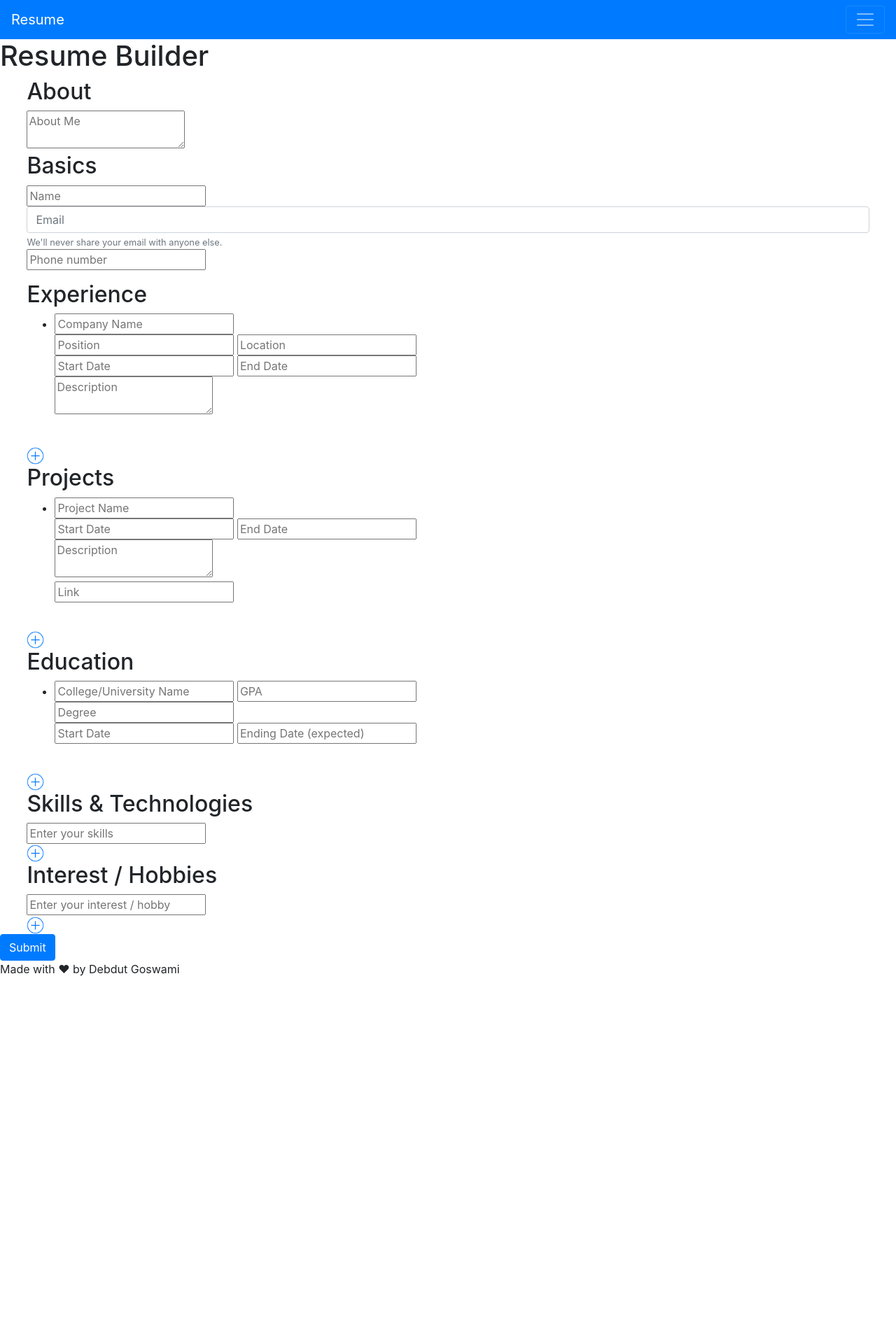
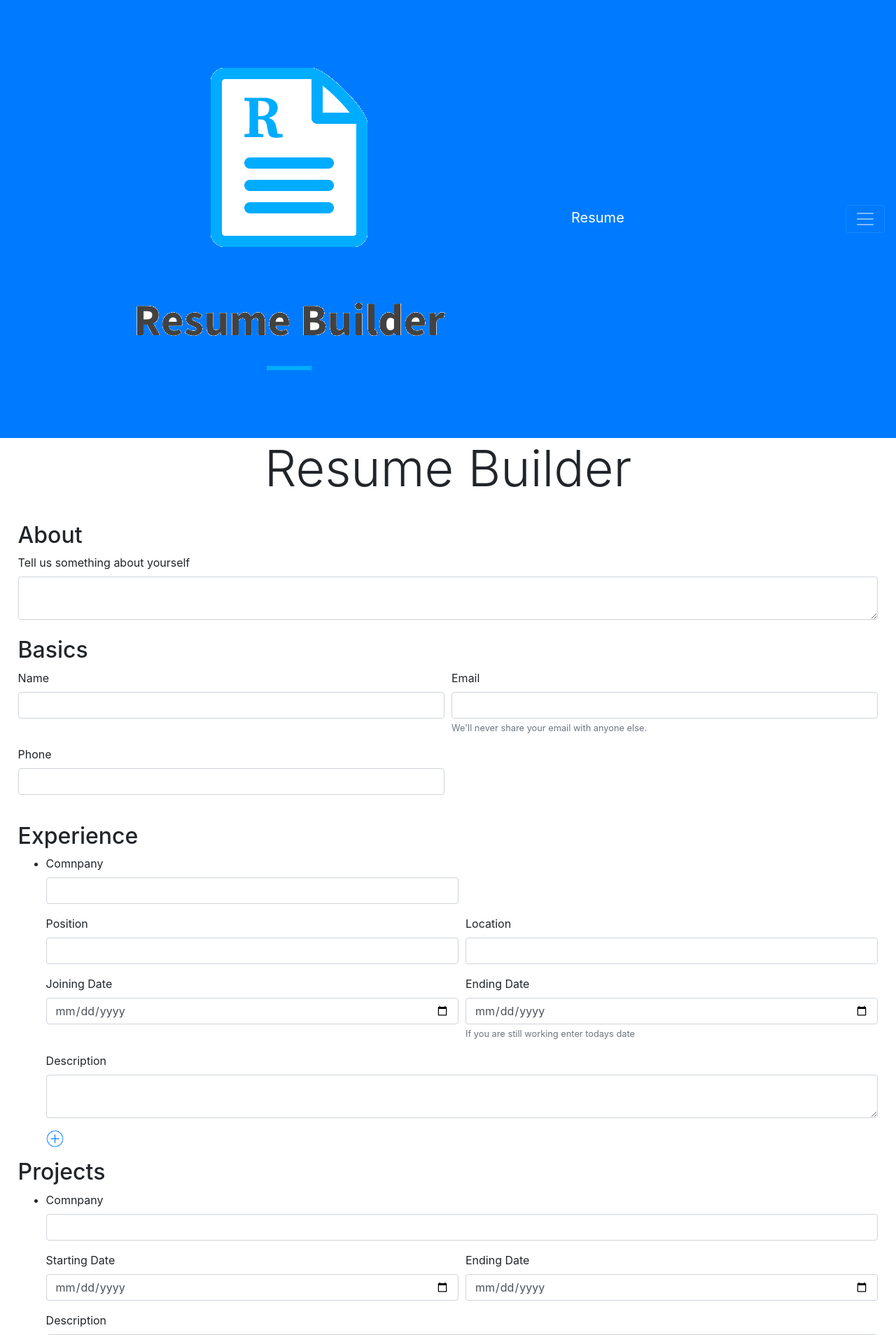
Before and after one commit to debdutgoswami/resume-builder, a Flask app: page / in a window 1280 px wide. Shown: the top 1908 px of the page at 70% size. Before the commit the page ends 1395 px from the top, so only its background shows below. Run offline with Flask 2, Linux system fonts and the light colour scheme; some libraries are stand-ins or nearby versions.

Commit message:
UI bootstrap

```diff
--- a/server/src/templates/about.html
+++ b/server/src/templates/about.html
@@ -1,13 +1,13 @@
 {% extends "base.html" %}
 {% block navbar %}
 <li class="nav-item">
-<a class="nav-link" href="home">Home</a>
+<a class="nav-link" href="/">Home</a>
 </li>
 <li class="nav-item">
 <a class="nav-link" href="howtouse">How to Use</a>
 </li>
 <li class="nav-item active">
-<a class="nav-link" href="#">About<span class="sr-only">(current)</span></a>
+<a class="nav-link" href="">About<span class="sr-only">(current)</span></a>
 </li>
 {% endblock %}
 
--- a/server/src/templates/base.html
+++ b/server/src/templates/base.html
@@ -12,10 +12,10 @@
         <meta http-equiv="Content-Security-Policy" content="upgrade-insecure-requests">
 
         <title>Resume Builder</title>
-        <link rel = "icon" href ="images/logo.png" type = "image/x-icon">
+        <link rel = "icon" href ="../images/logo.png" type="image/x-icon">
 
         <nav class="navbar navbar-dark bg-primary">
-            <a class="navbar-brand" href="home">Resume</a>
+            <a class="navbar-brand" href="/"><img src="../images/logo.png" alt="">Resume</a>
             <button class="navbar-toggler" type="button" data-toggle="collapse" data-target="#navbarNav" aria-controls="navbarNav" aria-expanded="false" aria-label="Toggle navigation">
             <span class="navbar-toggler-icon"></span>
             </button>
@@ -26,11 +26,11 @@
             </ul>
             </div>
         </nav>
-        <h1>{% block heading %}{% endblock %}</h1>
+        <h1 class="display-3" style="text-align: center;">{% block heading %}{% endblock %}</h1>
     </head>
     <body>
         {% block body %}{% endblock %}
-        <p id="footer">Made with &hearts; by Debdut Goswami</p>
+        <small class="form-text text-muted" style="text-align: center;">Made with &hearts; by Debdut Goswami</p>
         <script src="https://code.jquery.com/jquery-3.4.1.slim.min.js" integrity="sha384-J6qa4849blE2+poT4WnyKhv5vZF5SrPo0iEjwBvKU7imGFAV0wwj1yYfoRSJoZ+n" crossorigin="anonymous"></script>
         <script src="https://cdn.jsdelivr.net/npm/popper.js@1.16.0/dist/umd/popper.min.js" integrity="sha384-Q6E9RHvbIyZFJoft+2mJbHaEWldlvI9IOYy5n3zV9zzTtmI3UksdQRVvoxMfooAo" crossorigin="anonymous"></script>
         <script src="https://stackpath.bootstrapcdn.com/bootstrap/4.4.1/js/bootstrap.min.js" integrity="sha384-wfSDF2E50Y2D1uUdj0O3uMBJnjuUD4Ih7YwaYd1iqfktj0Uod8GCExl3Og8ifwB6" crossorigin="anonymous"></script>
--- a/server/src/templates/home.html
+++ b/server/src/templates/home.html
@@ -1,7 +1,7 @@
 {% extends "base.html" %}
 {% block navbar %}
 <li class="nav-item active">
-<a class="nav-link" href="#">Home <span class="sr-only">(current)</span></a>
+<a class="nav-link" href="">Home <span class="sr-only">(current)</span></a>
 </li>
 <li class="nav-item">
 <a class="nav-link" href="howtouse">How to Use</a>
@@ -38,95 +38,167 @@
 </script>
 
 <!-- Form -->
-<form method="POST" action="/" id="f1">
+<form method="POST" action="/" id="f1" style="padding: 2%;">
 
     <!-- about -->
-    <div class="about" style="padding-left: 3%; padding-right: 3%;">
     <h2>About</h2>
-        <textarea name="about" placeholder="About Me" required></textarea>
+    <div class="overflow-hidden">
+        <label for="inputAbout">Tell us something about  yourself</label>
+        <textarea name="about" id="inputAbout" class="form-control overflow-hidden" required></textarea><br>
     </div>
 
     <!-- Basic -->
-    <div class="form-group" style="padding-left: 3%;padding-right: 3%;">
     <h2>Basics</h2>
-        <input type="text" name="name" placeholder="Name" required>
-        <input type="email" id="emailHelp" class="form-control" name="email" placeholder="Email" required>
-        <small id="emailHelp" class="form-text text-muted">We'll never share your email with anyone else.</small>
-        <input type="number" name="phone" placeholder="Phone number" required>
+    <div class="form-row">
+        <div class="form-group col-md-6">
+            <label for="inputName4">Name</label>
+            <input type="text" name="name" class="form-control" id="inputName4" required>
         </div>
 
+        <div class="form-group col-md-6">
+            <label for="inputEmail4">Email</label>
+            <input type="email" name="email" class="form-control" id="inputEmail4" required>
+            <small id="inputEmail4" class="form-text text-muted">We'll never share your email with anyone else.</small>
+        </div>
+        <div class="form-group col-md-6">
+          <label for="inputPhone">Phone</label>
+          <input type="number" id="inputPhone" name="phone" class="form-control" required>
+        </div>
+    </div>
+    <br>
+
     <!-- Experience -->
-    <div class="experience" id="exp" style="padding-left: 3%; padding-right: 3%;">
     <h2>Experience</h2>
+    <div class="experience" id="exp">
         <ul id="tb2">
             <li id="addrow">
-                <input id="cname" type="text" name="cname" class="field-style field-split25 align-left" placeholder="Company Name" required/><br>
-                <input id="cpos" type="text" name="cpos" class="field-style field-split25 align-left" placeholder="Position" required/>
-                <input id="clocation" type="text" name="clocation" class="field-style field-split25 align-left" placeholder="Location" required/><br>
-                <input id="cstart" type="text" name="cstart" class="field-style field-split25 align-left" placeholder="Start Date" required/>
-                <input id="cend" type="text" name="cend" class="field-style field-split25 align-left" placeholder="End Date" required/><br>
-                <textarea id="cdescription" type="text" name="cdescription" class="field-style field-split25 align-left" placeholder="Description" required></textarea>
-                <br><br>
+            <div class="form-row">
+                <div class="form-group col-md-6">
+                    <label for="inputcompany">Comnpany</label>
+                    <input type="text" class="form-control" name="cname" id="inputcompany">
+                </div>
+            </div>
+            <div class="form-row">
+                <div class="form-group col-md-6">
+                    <label for="inputposition">Position</label>
+                    <input type="text" name="cpos" class="form-control" id="inputposition">
+                </div>
+                <div class="form-group col-md-6">
+                    <label for="inputlocation">Location</label>
+                    <input type="text" name="clocation" class="form-control" id="inputlocation">
+                </div>
+            </div>
+            <div class="form-row">
+                <div class="form-group col-md-6">
+                    <label for="inputstart">Joining Date</label>
+                    <input type="date" name="cstart" class="form-control" id="inputstart">
+                </div>
+                <div class="form-group col-md-6">
+                    <label for="inputend">Ending Date</label>
+                    <input type="date" name="cend" class="form-control" id="inputend">
+                    <small id="helpId" class="text-muted">If you are still working enter todays date</small>
+                </div>
+            </div>
+            <div class="form-group">
+                <label for="inputdescription">Description</label>
+                <textarea id="inputdescription" class="form-control" type="text" name="cdescription"></textarea>
+            </div>
             </li>
+            <img src="../images/plus.png" alt="" style="width:25px;height:25px; border: 0;" id="addbtn">
         </ul>
-        <img src="images/plus.png" alt="" style="width:25px;height:25px; border: 0;" id="addbtn">
     </div>
 
     <!-- Projects -->
-    <div class="projects" id="projects" style="padding-left: 3%; padding-right: 3%;">
     <h2>Projects</h2>
+    <div class="projects" id="projects">
         <ul id="proj">
             <li id="addproj">
-                <input id="pname" type="text" name="pname" class="field-style field-split25 align-left" placeholder="Project Name" required/><br>
-                <input id="pstart" type="text" name="pstart" class="field-style field-split25 align-left" placeholder="Start Date" required/>
-                <input id="pend" type="text" name="pend" class="field-style field-split25 align-left" placeholder="End Date" required/><br>
-                <textarea id="pdescription" type="text" name="pdescription" class="field-style field-split25 align-left" placeholder="Description" required></textarea><br>
-                <input id="plink" type="url" name="plink" class="field-style field-split25 align-left" placeholder="Link" required/>
-                <br><br>
+                <div class="form-group">
+                    <label for="inputproject">Comnpany</label>
+                    <input type="text" class="form-control" name="pname" id="inputproject">
+                </div>
+                <div class="form-row">
+                    <div class="form-group col-md-6">
+                        <label for="inputstart">Starting Date</label>
+                        <input type="date" name="pstart" class="form-control" id="inputstart">
+                    </div>
+                    <div class="form-group col-md-6">
+                        <label for="inputend">Ending Date</label>
+                        <input type="date" name="pend" class="form-control" id="inputend">
+                    </div>
+                </div>
+                <div class="form-group">
+                    <label for="inputdescription">Description</label>
+                    <textarea id="inputdescription" class="form-control" type="text" name="pdescription"></textarea>
+                </div>
+                <div class="form-group">
+                  <label for="inputlink">Link</label>
+                  <input type="url" name="plink" id="inputlink" class="form-control">
+                </div>
+                </li>
+                <img src="../images/plus.png" alt="" style="width:25px;height:25px; border: 0;" id="addbtn">
             </li>
         </ul>
-        <img src="images/plus.png" alt="" style="width:25px;height:25px; border: 0;" id="projbtn">
+        <img src="../images/plus.png" alt="" style="width:25px;height:25px; border: 0;" id="projbtn">
     </div>
 
     <!-- Education -->
-    <div class="education" id="edu" style="padding-left: 3%; padding-right: 3%;">
     <h2>Education</h2>
+    <div class="education" id="edu">
         <ul id="tb1">
             <li id="addedu">
-                <input name="clg"  type="text" placeholder="College/University Name" required>
-                <input name="gpa" type="text" placeholder="GPA" required><br>
-                <input name="degree" type="text" placeholder="Degree" required><br>
-                <input name="start" type="text" placeholder="Start Date" required>
-                <input name="end" type="text" placeholder="Ending Date (expected)" required>
-                <br><br>
+                <div class="form-row">
+                    <div class="form-group col-md-6">
+                        <label for="inputclg">College/University Name</label>
+                        <input type="text" name="clg" class="form-control" id="inputclg">
+                    </div>
+                    <div class="form-group col-md-3">
+                        <label for="inputgpa">GPA</label>
+                        <input type="text" name="gpa" id="inputgpa" class="form-control">
+                    </div>
+                    <div class="form-group col-md-3">
+                        <label for="inputdegree">Degree</label>
+                        <input type="text" name="degree" id="inputdegree" class="form-control">
+                      </div>
+                </div>
+                <div class="form-row">
+                    <div class="form-group col-md-6">
+                        <label for="inputstart">Joining Date</label>
+                        <input type="text" name="start" class="form-control" id="inputstart">
+                    </div>
+                    <div class="form-group col-md-6">
+                        <label for="inputend">Ending Date (expected)</label>
+                        <input type="text" name="end" id="inputend" class="form-control">
+                    </div>
+                </div>
             </li>
         </ul>
-        <img src="images/plus.png" alt="" style="width:25px;height:25px; border: 0;" id="btnaddedu">
+        <img src="../images/plus.png" alt="" style="width:25px;height:25px; border: 0;" id="btnaddedu">
     </div>
 
     <!-- Skills -->
-    <div class="skills" id="skills" style="padding-left: 3%;padding-right: 3%;">
     <h2>Skills &amp; Technologies</h2>
-        <div id="skill-append">
-            <div id="sclone">
-            <input type="text" name="skill" id="skill" placeholder="Enter your skills" required>
+    <div class="skills" id="skills">
+        <div id="skill-append" class="form-row">
+            <div id="sclone" class="form-group col-md-2">
+                <input type="text" name="skill" class="form-control" id="skill">
             </div>
         </div>
-        <img src="images/plus.png" alt="" style="width:25px;height:25px; border: 0;" id="skillbtn">
+        <img src="../images/plus.png" alt="" style="width:25px;height:25px; border: 0;" id="skillbtn">
     </div>
 
     <!-- interests / hobbies-->
-    <div class="interest" id="interest" style="padding-left: 3%;padding-right: 3%;">
     <h2>Interest / Hobbies</h2>
-        <div id="interest-append">
-            <div id="iclone">
-                <input type="text" name="interest" id="interest" placeholder="Enter your interest / hobby" required>
+    <div class="interest" id="interest">
+        <div id="interest-append" class="form-row">
+            <div id="iclone" class="form-group col-md-2">
+                <input type="text" name="interest" class="form-control" id="interest">
             </div>
         </div>
-        <img src="images/plus.png" alt="" style="width:25px;height:25px; border: 0;" id="interestbtn">
+        <img src="../images/plus.png" alt="" style="width:25px;height:25px; border: 0;" id="interestbtn">
     </div>
 
     <!-- Submit Button -->
-    <input class="btn btn-primary" type="submit" value="Submit">
+    <input class="btn btn-primary" type="submit" value="Submit" style="text-align: center;">
 </form>
 {% endblock %}
--- a/server/src/templates/howtouse.html
+++ b/server/src/templates/howtouse.html
@@ -1,10 +1,10 @@
 {% extends "base.html" %}
 {% block navbar %}
 <li class="nav-item">
-<a class="nav-link" href="home">Home</a>
+<a class="nav-link" href="/">Home</a>
 </li>
 <li class="nav-item active">
-<a class="nav-link" href="#">How to Use<span class="sr-only">(current)</span></a>
+<a class="nav-link" href="">How to Use<span class="sr-only">(current)</span></a>
 </li>
 <li class="nav-item">
 <a class="nav-link" href="about">About</a>
```
Also changed, not shown: server/src/images/logo.png (renamed from static/images/logo.png), server/src/images/plus.png (renamed from static/images/plus.png). Lines whose indentation alone changed are shown as unchanged.
